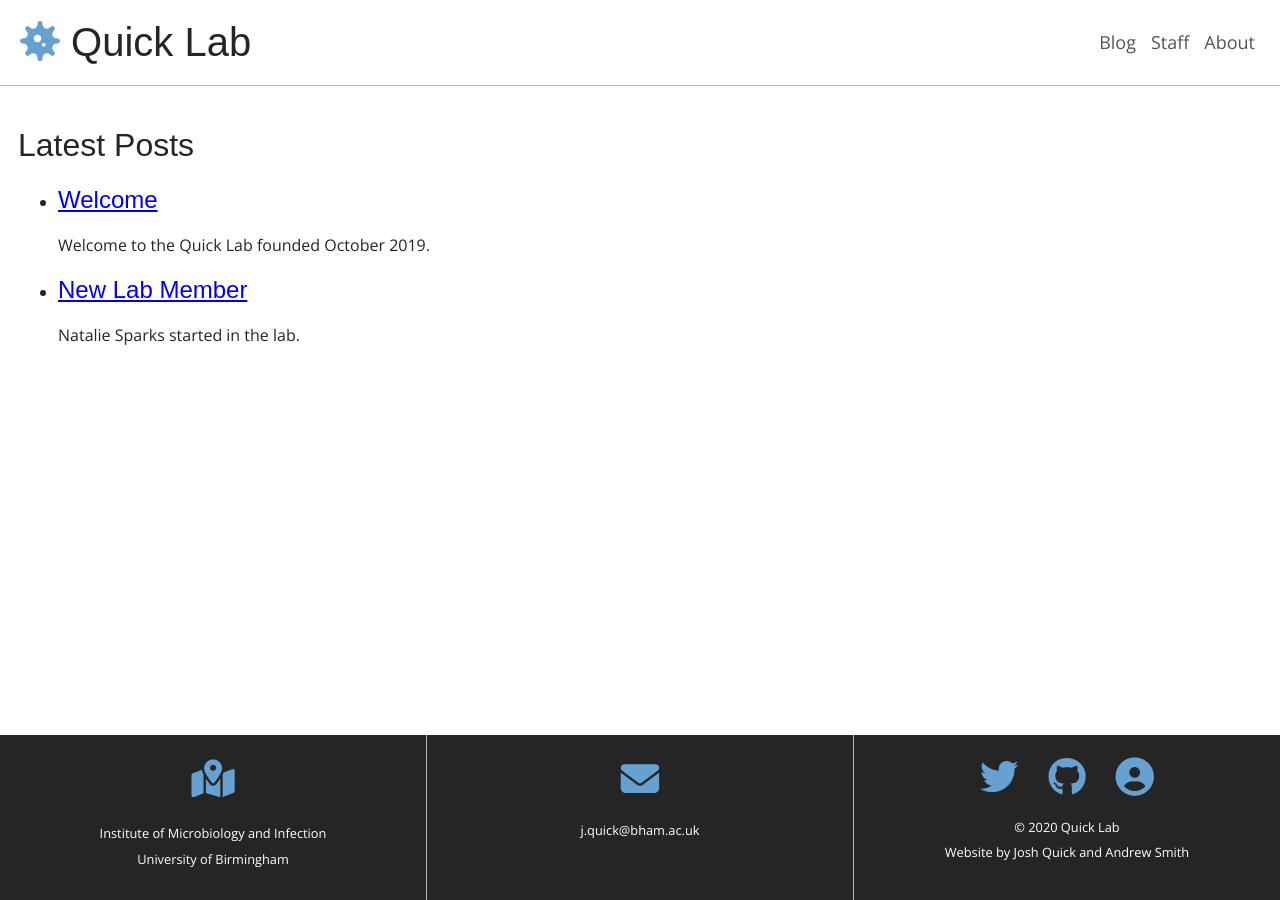
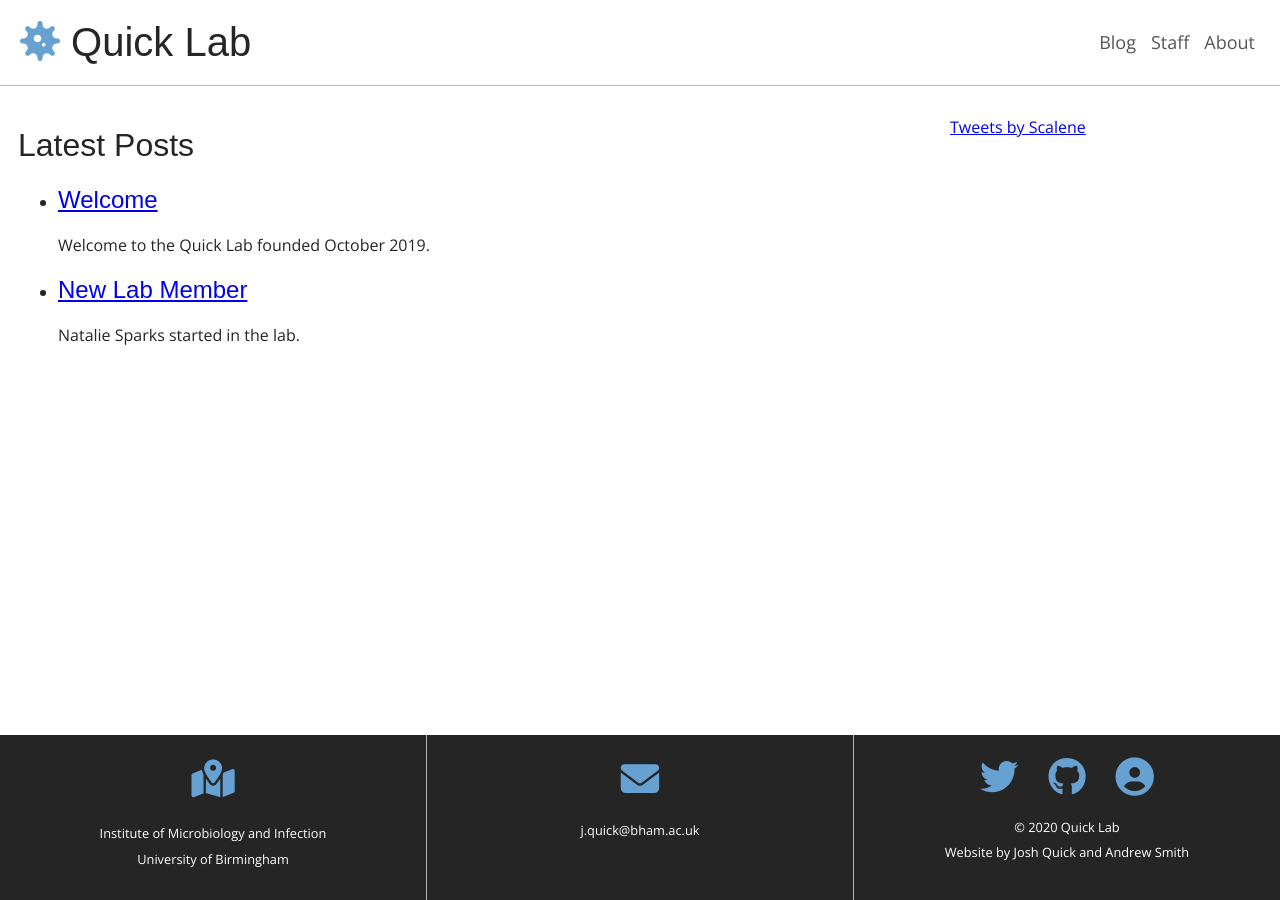
Before and after one commit to quick-lab/quick-lab.github.io, a Jekyll site: the page built from index.html, in a window 1280 px wide. Built offline with Jekyll 4.4.1, drawn with Linux system fonts in a browser that asks for light colours; nearby versions of some CDN libraries; some web fonts are replaced; comment, search, counter and statistics services are not loaded.

Commit message:
Include aside in default layout

```diff
--- a/_layouts/default.html
+++ b/_layouts/default.html
@@ -17,7 +17,7 @@
         {{ content }}
       </main>
       <aside>
-        <!--Sidebar-->
+        {% include aside.html %}
       </aside>
       <footer>
         {% include footer.html %}
```
